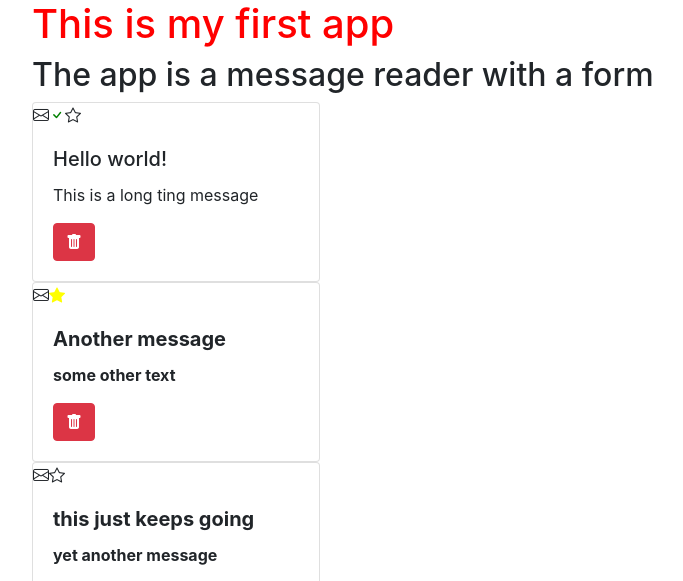
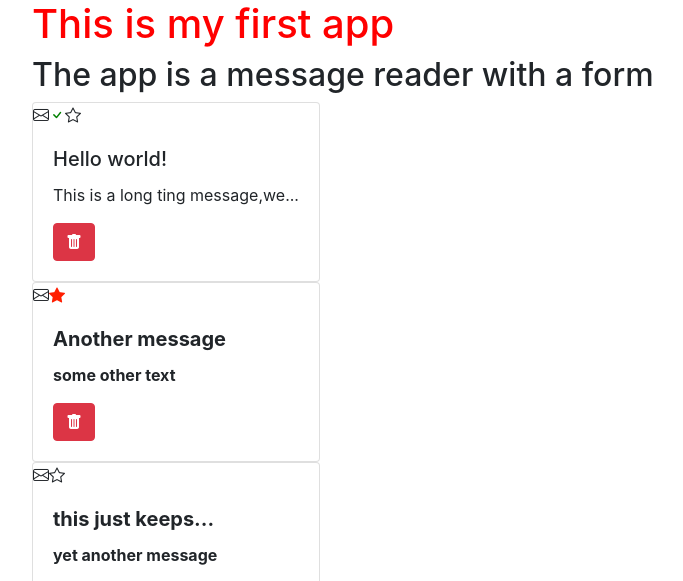
Before and after one commit to akashmohanlal/angulartest, an Angular app: page / in a window 1280 px wide. Shown: the top 581 px of the page, without its empty margins (53-736 px from the left). Built offline with nearby package versions, Linux system fonts and the light colour scheme.

Commit message:
created a custom truncate pipe and custom starred directive

```diff
--- a/src/app/app.module.ts
+++ b/src/app/app.module.ts
@@ -6,13 +6,15 @@ import { AppComponent } from './app.component';
 import { MessageItemComponent } from './message-item/message-item.component';
 import { MessageItemListComponent } from './message-item-list/message-item-list.component';
 import { StarredDirective } from './starred.directive';
+import { TextTruncatePipe } from './text-truncate.pipe';
 
 @NgModule({
   declarations: [
     AppComponent,
     MessageItemComponent,
     MessageItemListComponent,
-    StarredDirective
+    StarredDirective,
+    TextTruncatePipe
   ],
   imports: [
     BrowserModule,
--- a/src/app/message-item-list/message-item-list.component.ts
+++ b/src/app/message-item-list/message-item-list.component.ts
@@ -10,7 +10,7 @@ export class MessageItemListComponent implements OnInit {
     {
       id: 1,
       title: "Hello world!",
-      message: "This is a long ting message",
+      message: "This is a long ting message,we will try to truncate the text so it does not expand beyond whats required",
       isRead: true,
       isStarred: false
     },
--- a/src/app/message-item/message-item.component.css
+++ b/src/app/message-item/message-item.component.css
@@ -1,11 +1,16 @@
 .bold-text {
-    font-weight: bold;
+  font-weight: bold;
 }
 
 .green {
-    color: green;
+  color: green;
 }
 
 .starred.bi-star-fill {
-    color: yellow;
+  color: rgb(255, 30, 0);
+  border: black;
 }
+
+.is-starred-hovering {
+  color:yellow;
+}
--- a/src/app/message-item/message-item.component.html
+++ b/src/app/message-item/message-item.component.html
@@ -6,8 +6,8 @@
     </div>
     <!-- <i class="bi bi-envelope-open"></i> -->
     <div class="card-body">
-        <h5 [ngClass]="{'bold-text': messageItem.isRead === false}" class="card-title">{{ messageItem.title }}</h5>
-        <p [ngClass]="{'bold-text': messageItem.isRead === false}" class="card-text">{{ messageItem.message }}</p>
+        <h5 [ngClass]="{'bold-text': messageItem.isRead === false}" class="card-title">{{ messageItem.title | truncate: [15, '...'] }}</h5>
+        <p [ngClass]="{'bold-text': messageItem.isRead === false}" class="card-text">{{ messageItem.message | truncate: [30, '...'] }}</p>
         <button (click)="onDelete()" class="btn btn-danger"><i class="bi bi-trash-fill"></i></button>
     </div>
 </div>
--- a/src/app/starred.directive.ts
+++ b/src/app/starred.directive.ts
@@ -1,4 +1,4 @@
-import { Directive, HostBinding, Input } from '@angular/core';
+import { Directive, HostBinding, HostListener, Input } from '@angular/core';
 
 @Directive({
   selector: '[atStarred]'
@@ -6,7 +6,15 @@ import { Directive, HostBinding, Input } from '@angular/core';
 export class StarredDirective {
   @HostBinding('class.bi-star-fill') isStarred = true;
   @HostBinding('class.bi-star') notStarred = true;
+  @HostBinding('class.is-starred-hovering') hovering = false;
 
+  @HostListener('mouseenter') onMouseEnter(){
+    this.hovering = true;
+  }
+
+  @HostListener('mouseleave') onMouseLeave(){
+    this.hovering = false;
+  }
 
   @Input() set atStarred(value){
       this.isStarred = value;
--- /dev/null
+++ b/src/app/text-truncate.pipe.ts
@@ -0,0 +1,14 @@
+import { Pipe, PipeTransform } from '@angular/core';
+
+@Pipe({
+  name: 'truncate'
+})
+export class TextTruncatePipe implements PipeTransform {
+
+  transform(value: string, args: any[]): string {
+    const limit = args.length > 0 ? parseInt(args[0], 10) : 20;
+    const trail = args.length > 1 ? args[1] : '...';
+    return value.length > limit ? value.substring(0, limit) + trail : value;
+  }
+
+}
```
Also changed, not shown: 1 other file (tests, documents, lock files or other folders).
